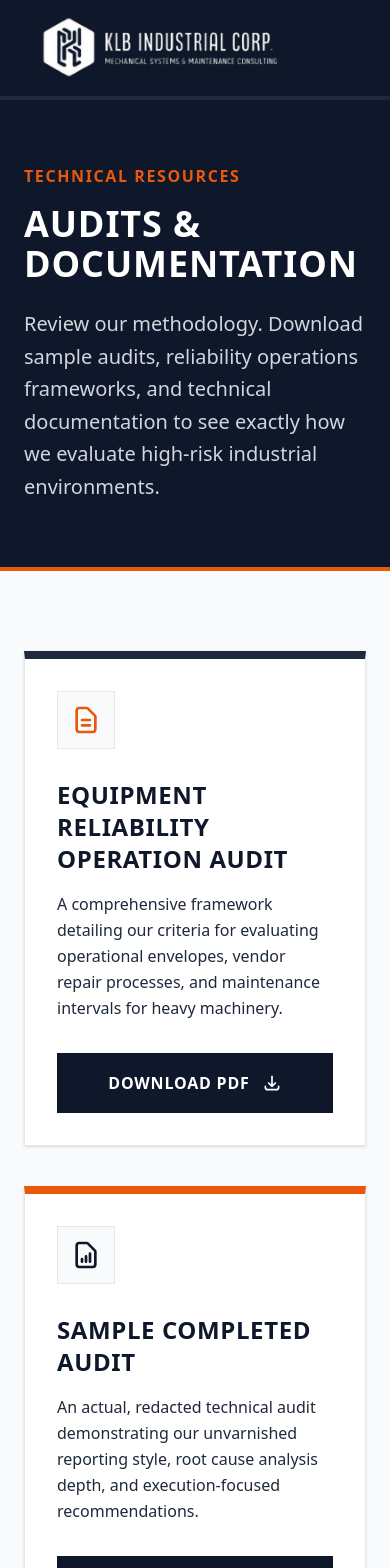
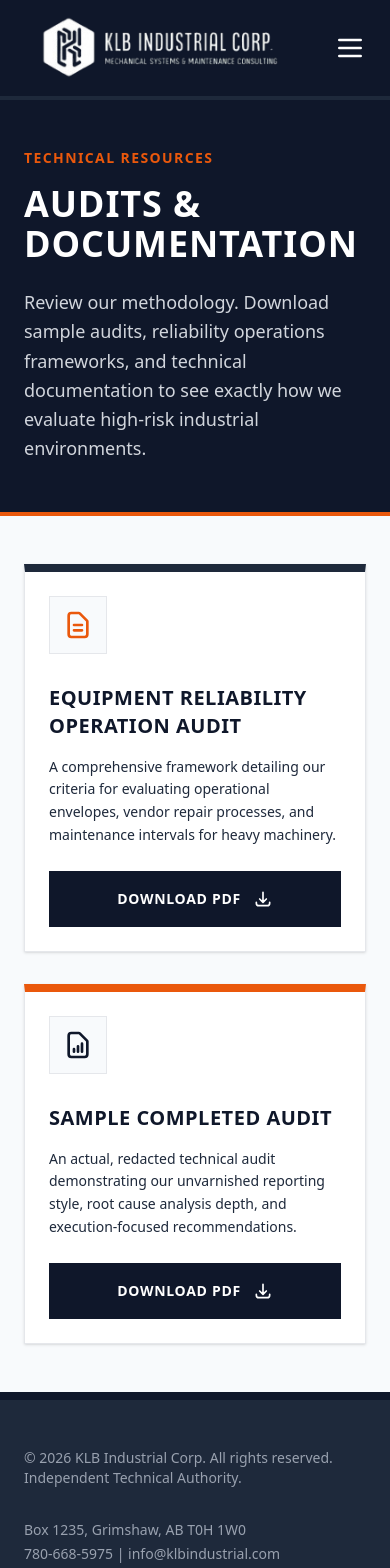
Before and after one commit to TheJ4nitorNG/KLB-Industrial_Web, a Next.js app: page /resources in a window 390 px wide. Shown: the top 1568 px of the page. Built offline with nearby package versions, Linux system fonts and the light colour scheme.

Commit message:
Added mobile support and fixed broken links

```diff
--- a/app/contact/page.jsx
+++ b/app/contact/page.jsx
@@ -56,7 +56,7 @@ export default function ContactPage() {
           <div className="mt-12 p-6 bg-white border border-gray-200 border-l-8 border-industrial-charcoal shadow-sm">
             <h3 className="font-bold text-industrial-slate uppercase mb-2">Service Area</h3>
             <p className="text-sm leading-relaxed text-industrial-charcoal">
-              We provide remote technical authority globally, and on-site execution oversight across Western Canada and remote high-consequence operational zones.
+              We provide remote technical authority and on-site execution globally and in remote high-consequence operational zones.
             </p>
           </div>
         </div>
--- a/app/layout.jsx
+++ b/app/layout.jsx
@@ -1,5 +1,5 @@
 import "./globals.css";
-// Direct relative path for robustness
+// Direct relative path to our new client component
 import Navbar from "../components/Navbar";
 
 export const metadata = {
@@ -12,31 +12,8 @@ export default function RootLayout({ children }) {
     <html lang="en">
       <body className="antialiased selection:bg-industrial-orange selection:text-white min-h-screen flex flex-col bg-industrial-paper text-industrial-slate">
 
-        {/* UPDATED NAVBAR WITH ONLY LOGO IMAGE */}
-        <nav className="bg-industrial-slate text-white border-b-4 border-industrial-charcoal sticky top-0 z-50">
-          <div className="max-w-7xl mx-auto px-6 h-24 flex items-center justify-between">
-            {/* LOGO LINK */}
-            <a href="/" className="flex items-center hover:opacity-90 transition-opacity">
-              <img
-                src="/KLB-Industrial-Logo-nobg.png"
-                alt="KLB Industrial Corp Logo"
-                className="h-16 w-auto" // Robust height to stand out
-              />
-            </a>
-
-            {/* NAVIGATION LINKS */}
-            <div className="hidden md:flex gap-8 font-bold uppercase text-sm tracking-widest items-center">
-              <a href="/projects" className="hover:text-industrial-orange transition-colors">Projects</a>
-              <a href="/services" className="hover:text-industrial-orange transition-colors">Services</a>
-              <a href="/about" className="hover:text-industrial-orange transition-colors">About</a>
-              <a href="/mission" className="hover:text-industrial-orange transition-colors">Mission</a>
-              <a href="/resources" className="hover:text-industrial-orange transition-colors">Resources</a>
-              <a href="/contact" className="bg-industrial-orange text-white px-5 py-2.5 hover:bg-orange-700 transition-colors border border-industrial-orange">
-                Contact
-              </a>
-            </div>
-          </div>
-        </nav>
+        {/* IMPORTED NAVBAR COMPONENT */}
+        <Navbar />
 
         {/* MAIN CONTENT AREA */}
         <main className="flex-grow">
@@ -44,7 +21,7 @@ export default function RootLayout({ children }) {
         </main>
 
         {/* BASIC FOOTER */}
-        <footer className="bg-industrial-charcoal text-gray-400 py-12 px-6 border-t-8 border-industrial-slate">
+        <footer className="bg-industrial-charcoal text-gray-400 py-12 px-6 border-t-8 border-industrial-slate mt-auto">
           <div className="max-w-7xl mx-auto grid md:grid-cols-2 gap-8 items-center">
             <p className="text-sm">
               &copy; {new Date().getFullYear()} KLB Industrial Corp. All rights reserved.
--- a/app/resources/page.jsx
+++ b/app/resources/page.jsx
@@ -4,80 +4,78 @@ export default function ResourcesPage() {
   return (
     <div className="flex flex-col min-h-screen bg-industrial-paper">
       {/* HEADER SECTION */}
-      <section className="bg-industrial-slate text-white py-16 px-6 border-b-4 border-industrial-orange">
+      <section className="bg-industrial-slate text-white py-12 md:py-16 px-6 border-b-4 border-industrial-orange">
         <div className="max-w-5xl mx-auto">
-          <p className="text-industrial-orange font-bold tracking-widest uppercase mb-4">
+          <p className="text-industrial-orange font-bold tracking-widest uppercase mb-4 text-sm md:text-base">
             Technical Resources
           </p>
           <h1 className="text-4xl md:text-6xl font-black mb-6 uppercase tracking-wide">
             Audits & Documentation
           </h1>
-          <p className="text-xl text-gray-300 max-w-3xl leading-relaxed">
+          <p className="text-lg md:text-xl text-gray-300 max-w-3xl leading-relaxed">
             Review our methodology. Download sample audits, reliability operations frameworks, and technical documentation to see exactly how we evaluate high-risk industrial environments.
           </p>
         </div>
       </section>
 
       {/* RESOURCES GRID */}
-      <section className="py-20 px-6 max-w-5xl mx-auto w-full flex-grow">
-        <div className="grid md:grid-cols-2 gap-10">
+      <section className="py-12 md:py-20 px-6 max-w-5xl mx-auto w-full flex-grow">
+        <div className="grid md:grid-cols-2 gap-8 md:gap-10">
 
           {/* RESOURCE CARD 1 */}
-          <div className="bg-white border border-gray-200 shadow-sm flex flex-col h-full hover:border-industrial-slate transition-colors border-t-8 border-t-industrial-charcoal">
-            <div className="p-8 flex-grow">
+          <div className="bg-white border border-gray-200 shadow-sm flex flex-col hover:border-industrial-slate transition-colors border-t-8 border-t-industrial-charcoal">
+            <div className="p-6 md:p-8 flex-grow">
               <div className="bg-industrial-paper inline-block p-3 border border-gray-200 mb-6 text-industrial-orange">
-                <svg className="w-8 h-8" fill="none" stroke="currentColor" viewBox="0 0 24 24" xmlns="http://www.w3.org/2000/svg">
+                <svg className="w-8 h-8" fill="none" stroke="currentColor" viewBox="0 0 24 24">
                   <path strokeLinecap="round" strokeLinejoin="round" strokeWidth="2" d="M9 12h6m-6 4h6m2 5H7a2 2 0 01-2-2V5a2 2 0 012-2h5.586a1 1 0 01.707.293l5.414 5.414a1 1 0 01.293.707V19a2 2 0 01-2 2z"></path>
                 </svg>
               </div>
-              <h2 className="text-2xl font-black text-industrial-slate mb-4 uppercase tracking-wide">
+              <h2 className="text-xl md:text-2xl font-black text-industrial-slate mb-4 uppercase tracking-wide">
                 Equipment Reliability Operation Audit
               </h2>
-              <p className="text-industrial-charcoal leading-relaxed">
+              <p className="text-industrial-charcoal leading-relaxed text-sm md:text-base">
                 A comprehensive framework detailing our criteria for evaluating operational envelopes, vendor repair processes, and maintenance intervals for heavy machinery.
               </p>
             </div>
-            {/* DOWNLOAD BUTTON */}
-            <div className="p-8 pt-0 mt-auto">
+            <div className="p-6 md:p-8 pt-0 mt-auto">
               <a
                 href="/Equipment-Reliability-Operation-Audit.pdf"
                 download
                 target="_blank"
                 rel="noopener noreferrer"
-                className="w-full inline-flex justify-center items-center gap-3 bg-industrial-slate hover:bg-industrial-orange text-white font-bold py-4 px-6 uppercase tracking-wider transition-colors border-2 border-industrial-slate hover:border-industrial-orange"
+                className="w-full flex justify-center items-center gap-3 bg-industrial-slate hover:bg-industrial-orange text-white font-bold py-4 px-6 uppercase tracking-wider transition-colors border-2 border-industrial-slate hover:border-industrial-orange text-sm md:text-base"
               >
                 Download PDF
-                <svg className="w-5 h-5" fill="none" stroke="currentColor" viewBox="0 0 24 24" xmlns="http://www.w3.org/2000/svg"><path strokeLinecap="round" strokeLinejoin="round" strokeWidth="2" d="M4 16v1a3 3 0 003 3h10a3 3 0 003-3v-1m-4-4l-4 4m0 0l-4-4m4 4V4"></path></svg>
+                <svg className="w-5 h-5" fill="none" stroke="currentColor" viewBox="0 0 24 24"><path strokeLinecap="round" strokeLinejoin="round" strokeWidth="2" d="M4 16v1a3 3 0 003 3h10a3 3 0 003-3v-1m-4-4l-4 4m0 0l-4-4m4 4V4"></path></svg>
               </a>
             </div>
           </div>
 
           {/* RESOURCE CARD 2 */}
-          <div className="bg-white border border-gray-200 shadow-sm flex flex-col h-full hover:border-industrial-slate transition-colors border-t-8 border-t-industrial-orange">
-            <div className="p-8 flex-grow">
+          <div className="bg-white border border-gray-200 shadow-sm flex flex-col hover:border-industrial-slate transition-colors border-t-8 border-t-industrial-orange">
+            <div className="p-6 md:p-8 flex-grow">
               <div className="bg-industrial-paper inline-block p-3 border border-gray-200 mb-6 text-industrial-slate">
-                <svg className="w-8 h-8" fill="none" stroke="currentColor" viewBox="0 0 24 24" xmlns="http://www.w3.org/2000/svg">
+                <svg className="w-8 h-8" fill="none" stroke="currentColor" viewBox="0 0 24 24">
                   <path strokeLinecap="round" strokeLinejoin="round" strokeWidth="2" d="M9 17v-2m3 2v-4m3 4v-6m2 10H7a2 2 0 01-2-2V5a2 2 0 012-2h5.586a1 1 0 01.707.293l5.414 5.414a1 1 0 01.293.707V19a2 2 0 01-2 2z"></path>
                 </svg>
               </div>
-              <h2 className="text-2xl font-black text-industrial-slate mb-4 uppercase tracking-wide">
+              <h2 className="text-xl md:text-2xl font-black text-industrial-slate mb-4 uppercase tracking-wide">
                 Sample Completed Audit
               </h2>
-              <p className="text-industrial-charcoal leading-relaxed">
+              <p className="text-industrial-charcoal leading-relaxed text-sm md:text-base">
                 An actual, redacted technical audit demonstrating our unvarnished reporting style, root cause analysis depth, and execution-focused recommendations.
               </p>
             </div>
-            {/* DOWNLOAD BUTTON */}
-            <div className="p-8 pt-0 mt-auto">
+            <div className="p-6 md:p-8 pt-0 mt-auto">
               <a
                 href="/Sample-Completed-Audit.pdf"
                 download
                 target="_blank"
                 rel="noopener noreferrer"
-                className="w-full inline-flex justify-center items-center gap-3 bg-industrial-slate hover:bg-industrial-orange text-white font-bold py-4 px-6 uppercase tracking-wider transition-colors border-2 border-industrial-slate hover:border-industrial-orange"
+                className="w-full flex justify-center items-center gap-3 bg-industrial-slate hover:bg-industrial-orange text-white font-bold py-4 px-6 uppercase tracking-wider transition-colors border-2 border-industrial-slate hover:border-industrial-orange text-sm md:text-base"
               >
                 Download PDF
-                <svg className="w-5 h-5" fill="none" stroke="currentColor" viewBox="0 0 24 24" xmlns="http://www.w3.org/2000/svg"><path strokeLinecap="round" strokeLinejoin="round" strokeWidth="2" d="M4 16v1a3 3 0 003 3h10a3 3 0 003-3v-1m-4-4l-4 4m0 0l-4-4m4 4V4"></path></svg>
+                <svg className="w-5 h-5" fill="none" stroke="currentColor" viewBox="0 0 24 24"><path strokeLinecap="round" strokeLinejoin="round" strokeWidth="2" d="M4 16v1a3 3 0 003 3h10a3 3 0 003-3v-1m-4-4l-4 4m0 0l-4-4m4 4V4"></path></svg>
               </a>
             </div>
           </div>
--- a/components/Navbar.jsx
+++ b/components/Navbar.jsx
@@ -1,23 +1,63 @@
-import Link from 'next/link';
+"use client";
+import React, { useState } from 'react';
 
 export default function Navbar() {
+  const [isMobileMenuOpen, setIsMobileMenuOpen] = useState(false);
+
   return (
     <nav className="bg-industrial-slate text-white border-b-4 border-industrial-charcoal sticky top-0 z-50">
-      <div className="max-w-7xl mx-auto px-6 h-20 flex items-center justify-between">
-        <Link href="/" className="font-black text-2xl tracking-tighter">
-          KLB <span className="text-industrial-orange">INDUSTRIAL</span>
-        </Link>
+      <div className="max-w-7xl mx-auto px-6 h-24 flex items-center justify-between">
 
-        <div className="hidden md:flex gap-8 font-bold uppercase text-sm tracking-widest">
-          <Link href="/services" className="hover:text-industrial-orange transition-colors">Services</Link>
-          <Link href="/about" className="hover:text-industrial-orange transition-colors">About</Link>
-          <Link href="/mission" className="hover:text-industrial-orange transition-colors">Mission</Link>
-          <Link href="/resources" className="hover:text-industrial-orange transition-colors">Resources</Link>
-          <Link href="/contact" className="bg-industrial-orange text-white px-5 py-2 hover:bg-orange-700 transition-colors border border-industrial-orange">
+        {/* LOGO */}
+        <a href="/" className="flex items-center hover:opacity-90 transition-opacity">
+          <img
+            src="/KLB-Industrial-Logo-nobg.png"
+            alt="KLB Industrial Corp Logo"
+            className="h-16 w-auto"
+          />
+        </a>
+
+        {/* DESKTOP NAVIGATION */}
+        <div className="hidden md:flex gap-8 font-bold uppercase text-sm tracking-widest items-center">
+          <a href="/projects" className="hover:text-industrial-orange transition-colors">Projects</a>
+          <a href="/services" className="hover:text-industrial-orange transition-colors">Services</a>
+          <a href="/about" className="hover:text-industrial-orange transition-colors">About</a>
+          <a href="/mission" className="hover:text-industrial-orange transition-colors">Mission</a>
+          <a href="/resources" className="hover:text-industrial-orange transition-colors">Resources</a>
+          <a href="/contact" className="bg-industrial-orange text-white px-5 py-2.5 hover:bg-orange-700 transition-colors border border-industrial-orange">
             Contact
-          </Link>
+          </a>
         </div>
+
+        {/* MOBILE HAMBURGER BUTTON */}
+        <button
+          className="md:hidden text-white focus:outline-none"
+          onClick={() => setIsMobileMenuOpen(!isMobileMenuOpen)}
+          aria-label="Toggle Menu"
+        >
+          <svg className="w-8 h-8 hover:text-industrial-orange transition-colors" fill="none" stroke="currentColor" viewBox="0 0 24 24">
+            {isMobileMenuOpen ? (
+              <path strokeLinecap="round" strokeLinejoin="round" strokeWidth="2" d="M6 18L18 6M6 6l12 12" />
+            ) : (
+              <path strokeLinecap="round" strokeLinejoin="round" strokeWidth="2" d="M4 6h16M4 12h16M4 18h16" />
+            )}
+          </svg>
+        </button>
       </div>
+
+      {/* MOBILE DROPDOWN MENU */}
+      {isMobileMenuOpen && (
+        <div className="md:hidden bg-industrial-charcoal border-t border-slate-700 shadow-xl absolute w-full">
+          <div className="flex flex-col px-6 py-6 space-y-6 font-bold uppercase text-sm tracking-widest">
+            <a href="/projects" className="block hover:text-industrial-orange">Projects</a>
+            <a href="/services" className="block hover:text-industrial-orange">Services</a>
+            <a href="/about" className="block hover:text-industrial-orange">About</a>
+            <a href="/mission" className="block hover:text-industrial-orange">Mission</a>
+            <a href="/resources" className="block hover:text-industrial-orange">Resources</a>
+            <a href="/contact" className="block text-industrial-orange">Contact</a>
+          </div>
+        </div>
+      )}
     </nav>
   );
 }
```
Also changed, not shown: app/projects/page.jsx (+15 -26 lines).
